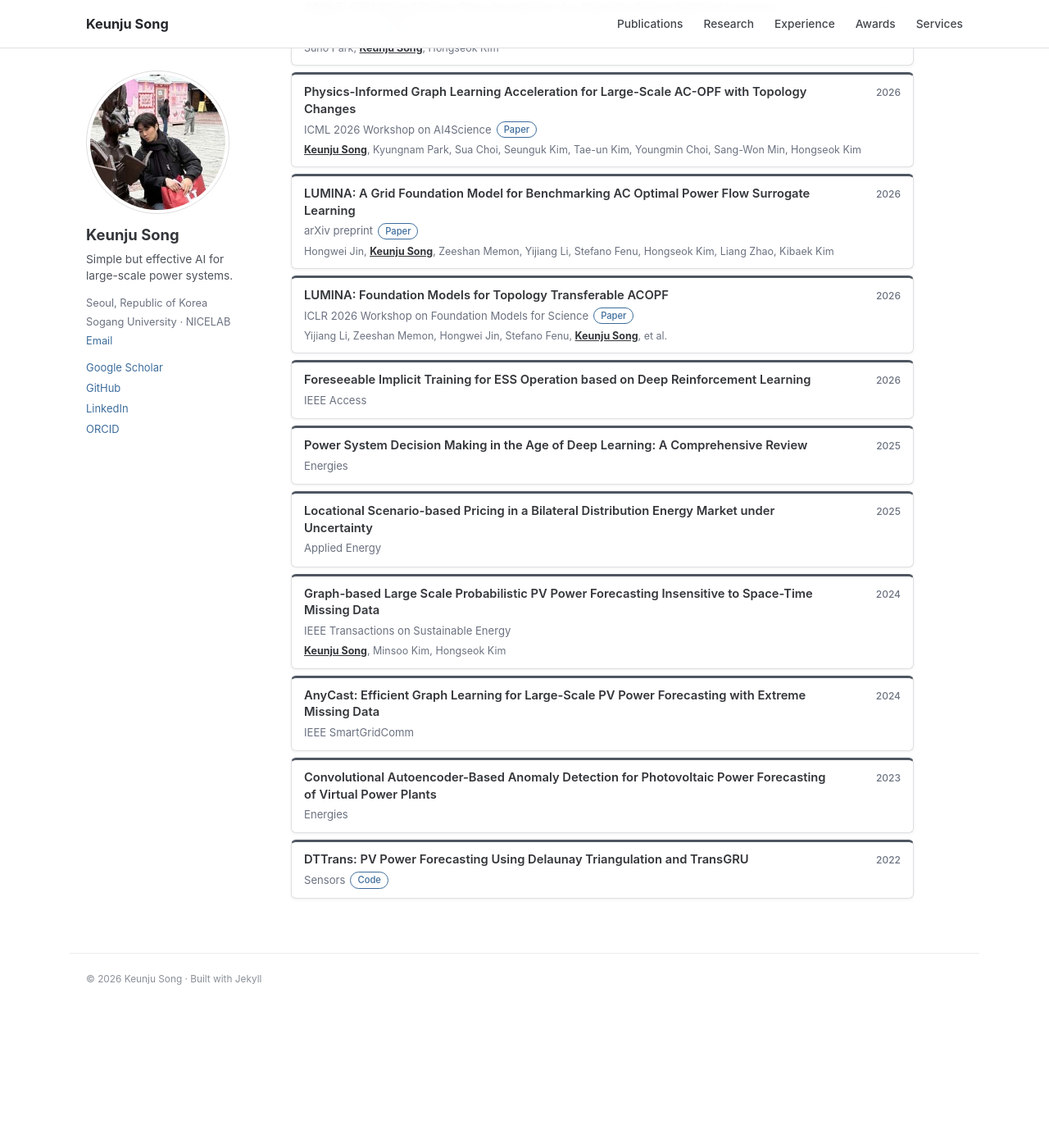
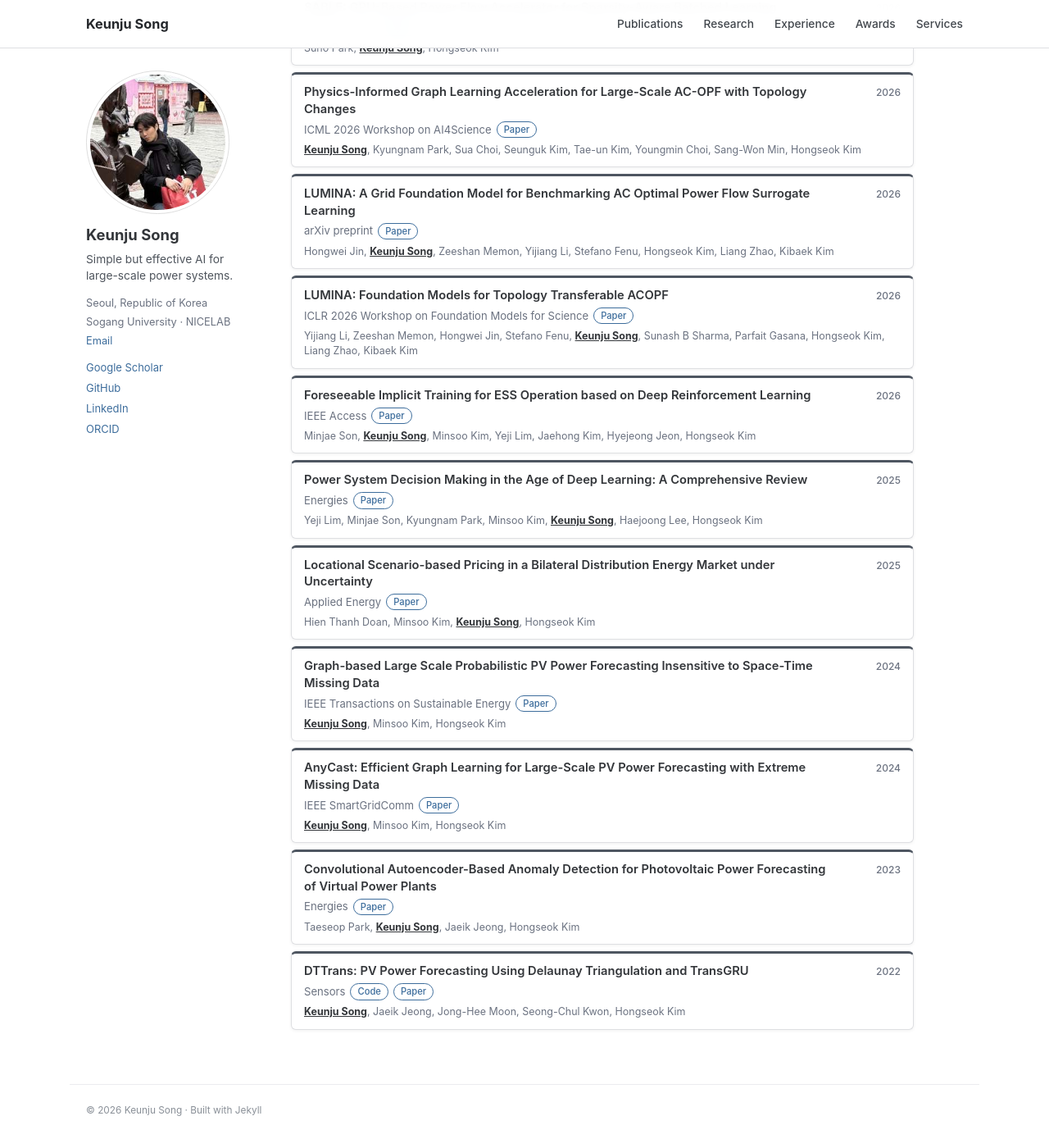
Before and after one commit to KeunJuSong/keunjusong.github.io, a Jekyll site: the page built from _pages/publications.md, in a window 1280 px wide and 1400 px high, scrolled down 199 px. Shown: the whole window at 82% size. Built offline with Jekyll 4.4.1, drawn with Linux system fonts in a browser that asks for light colours; before the commit the page ends 1439 px from its top, so only the background shows below that.

Commit message:
Update publications.md

```diff
--- a/_pages/publications.md
+++ b/_pages/publications.md
@@ -12,12 +12,12 @@ For the latest citation record, see my [Google Scholar](https://scholar.google.c
 <div class="exp-card"><div class="exp-card-header"><span class="exp-role">SABLE: GPU-Based Power Flow Accelerator for Sparsity-Aware Batched Learning</span><span class="exp-date">2026</span></div><div class="exp-org">arXiv preprint <a class="paper-tag" href="https://arxiv.org/abs/2606.07099">Paper</a></div><div class="exp-authors">Suho Park, <span class="self-author">Keunju Song</span>, Hongseok Kim</div></div>
 <div class="exp-card"><div class="exp-card-header"><span class="exp-role">Physics-Informed Graph Learning Acceleration for Large-Scale AC-OPF with Topology Changes</span><span class="exp-date">2026</span></div><div class="exp-org">ICML 2026 Workshop on AI4Science <a class="paper-tag" href="https://arxiv.org/abs/2606.05772">Paper</a></div><div class="exp-authors"><span class="self-author">Keunju Song</span>, Kyungnam Park, Sua Choi, Seunguk Kim, Tae-un Kim, Youngmin Choi, Sang-Won Min, Hongseok Kim</div></div>
 <div class="exp-card"><div class="exp-card-header"><span class="exp-role">LUMINA: A Grid Foundation Model for Benchmarking AC Optimal Power Flow Surrogate Learning</span><span class="exp-date">2026</span></div><div class="exp-org">arXiv preprint <a class="paper-tag" href="https://arxiv.org/abs/2605.02133">Paper</a></div><div class="exp-authors">Hongwei Jin, <span class="self-author">Keunju Song</span>, Zeeshan Memon, Yijiang Li, Stefano Fenu, Hongseok Kim, Liang Zhao, Kibaek Kim</div></div>
-<div class="exp-card"><div class="exp-card-header"><span class="exp-role">LUMINA: Foundation Models for Topology Transferable ACOPF</span><span class="exp-date">2026</span></div><div class="exp-org">ICLR 2026 Workshop on Foundation Models for Science <a class="paper-tag" href="https://arxiv.org/abs/2603.04300">Paper</a></div><div class="exp-authors">Yijiang Li, Zeeshan Memon, Hongwei Jin, Stefano Fenu, <span class="self-author">Keunju Song</span>, et al.</div></div>
-<div class="exp-card"><div class="exp-card-header"><span class="exp-role">Foreseeable Implicit Training for ESS Operation based on Deep Reinforcement Learning</span><span class="exp-date">2026</span></div><div class="exp-org">IEEE Access</div></div>
-<div class="exp-card"><div class="exp-card-header"><span class="exp-role">Power System Decision Making in the Age of Deep Learning: A Comprehensive Review</span><span class="exp-date">2025</span></div><div class="exp-org">Energies</div></div>
-<div class="exp-card"><div class="exp-card-header"><span class="exp-role">Locational Scenario-based Pricing in a Bilateral Distribution Energy Market under Uncertainty</span><span class="exp-date">2025</span></div><div class="exp-org">Applied Energy</div></div>
-<div class="exp-card"><div class="exp-card-header"><span class="exp-role">Graph-based Large Scale Probabilistic PV Power Forecasting Insensitive to Space-Time Missing Data</span><span class="exp-date">2024</span></div><div class="exp-org">IEEE Transactions on Sustainable Energy</div><div class="exp-authors"><span class="self-author">Keunju Song</span>, Minsoo Kim, Hongseok Kim</div></div>
-<div class="exp-card"><div class="exp-card-header"><span class="exp-role">AnyCast: Efficient Graph Learning for Large-Scale PV Power Forecasting with Extreme Missing Data</span><span class="exp-date">2024</span></div><div class="exp-org">IEEE SmartGridComm</div></div>
-<div class="exp-card"><div class="exp-card-header"><span class="exp-role">Convolutional Autoencoder-Based Anomaly Detection for Photovoltaic Power Forecasting of Virtual Power Plants</span><span class="exp-date">2023</span></div><div class="exp-org">Energies</div></div>
-<div class="exp-card"><div class="exp-card-header"><span class="exp-role">DTTrans: PV Power Forecasting Using Delaunay Triangulation and TransGRU</span><span class="exp-date">2022</span></div><div class="exp-org">Sensors <a class="paper-tag" href="https://github.com/KeunJuSong/DTTrans">Code</a></div></div>
+<div class="exp-card"><div class="exp-card-header"><span class="exp-role">LUMINA: Foundation Models for Topology Transferable ACOPF</span><span class="exp-date">2026</span></div><div class="exp-org">ICLR 2026 Workshop on Foundation Models for Science <a class="paper-tag" href="https://arxiv.org/abs/2603.04300">Paper</a></div><div class="exp-authors">Yijiang Li, Zeeshan Memon, Hongwei Jin, Stefano Fenu, <span class="self-author">Keunju Song</span>, Sunash B Sharma, Parfait Gasana, Hongseok Kim, Liang Zhao, Kibaek Kim</div></div>
+<div class="exp-card"><div class="exp-card-header"><span class="exp-role">Foreseeable Implicit Training for ESS Operation based on Deep Reinforcement Learning</span><span class="exp-date">2026</span></div><div class="exp-org">IEEE Access <a class="paper-tag" href="https://ieeexplore.ieee.org/abstract/document/11346471/">Paper</a></div><div class="exp-authors">Minjae Son, <span class="self-author">Keunju Song</span>, Minsoo Kim, Yeji Lim, Jaehong Kim, Hyejeong Jeon, Hongseok Kim</div></div>
+<div class="exp-card"><div class="exp-card-header"><span class="exp-role">Power System Decision Making in the Age of Deep Learning: A Comprehensive Review</span><span class="exp-date">2025</span></div><div class="exp-org">Energies<a class="paper-tag" href="https://www.mdpi.com/1996-1073/18/18/4867">Paper</a></div><div class="exp-authors">Yeji Lim, Minjae Son, Kyungnam Park, Minsoo Kim, <span class="self-author">Keunju Song</span>, Haejoong Lee, Hongseok Kim</div></div>
+<div class="exp-card"><div class="exp-card-header"><span class="exp-role">Locational Scenario-based Pricing in a Bilateral Distribution Energy Market under Uncertainty</span><span class="exp-date">2025</span></div><div class="exp-org">Applied Energy<a class="paper-tag" href="https://www.sciencedirect.com/science/article/pii/S0306261925013637">Paper</a></div><div class="exp-authors">Hien Thanh Doan, Minsoo Kim, <span class="self-author">Keunju Song</span>, Hongseok Kim</div></div>
+<div class="exp-card"><div class="exp-card-header"><span class="exp-role">Graph-based Large Scale Probabilistic PV Power Forecasting Insensitive to Space-Time Missing Data</span><span class="exp-date">2024</span></div><div class="exp-org">IEEE Transactions on Sustainable Energy<a class="paper-tag" href="https://ieeexplore.ieee.org/abstract/document/10643410/">Paper</a></div><div class="exp-authors"><span class="self-author">Keunju Song</span>, Minsoo Kim, Hongseok Kim</div></div>
+<div class="exp-card"><div class="exp-card-header"><span class="exp-role">AnyCast: Efficient Graph Learning for Large-Scale PV Power Forecasting with Extreme Missing Data</span><span class="exp-date">2024</span></div><div class="exp-org">IEEE SmartGridComm<a class="paper-tag" href="https://ieeexplore.ieee.org/abstract/document/10738089/">Paper</a></div><div class="exp-authors"><span class="self-author">Keunju Song</span>, Minsoo Kim, Hongseok Kim</div></div>
+<div class="exp-card"><div class="exp-card-header"><span class="exp-role">Convolutional Autoencoder-Based Anomaly Detection for Photovoltaic Power Forecasting of Virtual Power Plants</span><span class="exp-date">2023</span></div><div class="exp-org">Energies<a class="paper-tag" href="https://www.mdpi.com/1996-1073/16/14/5293">Paper</a></div><div class="exp-authors">Taeseop Park, <span class="self-author">Keunju Song</span>, Jaeik Jeong, Hongseok Kim</div></div>
+<div class="exp-card"><div class="exp-card-header"><span class="exp-role">DTTrans: PV Power Forecasting Using Delaunay Triangulation and TransGRU</span><span class="exp-date">2022</span></div><div class="exp-org">Sensors <a class="paper-tag" href="https://github.com/KeunJuSong/DTTrans">Code</a><a class="paper-tag" href="https://www.mdpi.com/1424-8220/23/1/144">Paper</a></div><div class="exp-authors"><span class="self-author">Keunju Song</span>, Jaeik Jeong, Jong-Hee Moon, Seong-Chul Kwon, Hongseok Kim</div></div>
 </div>
```
